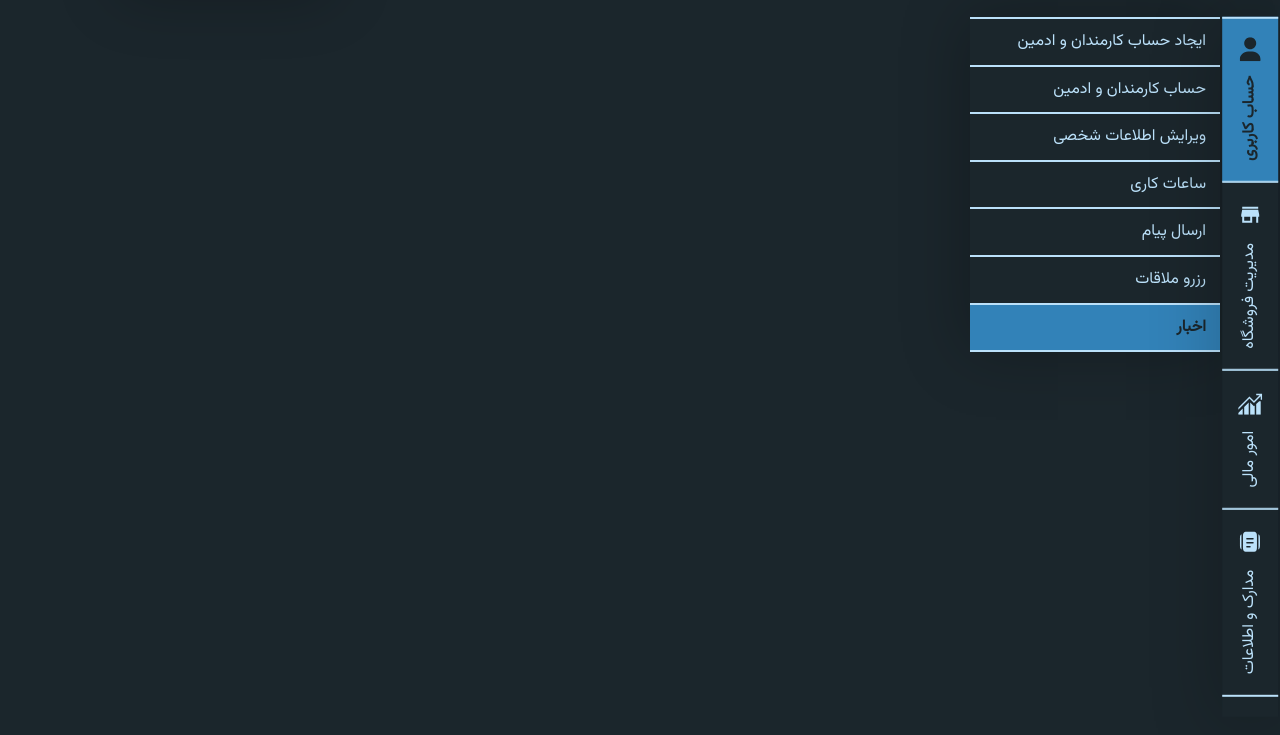
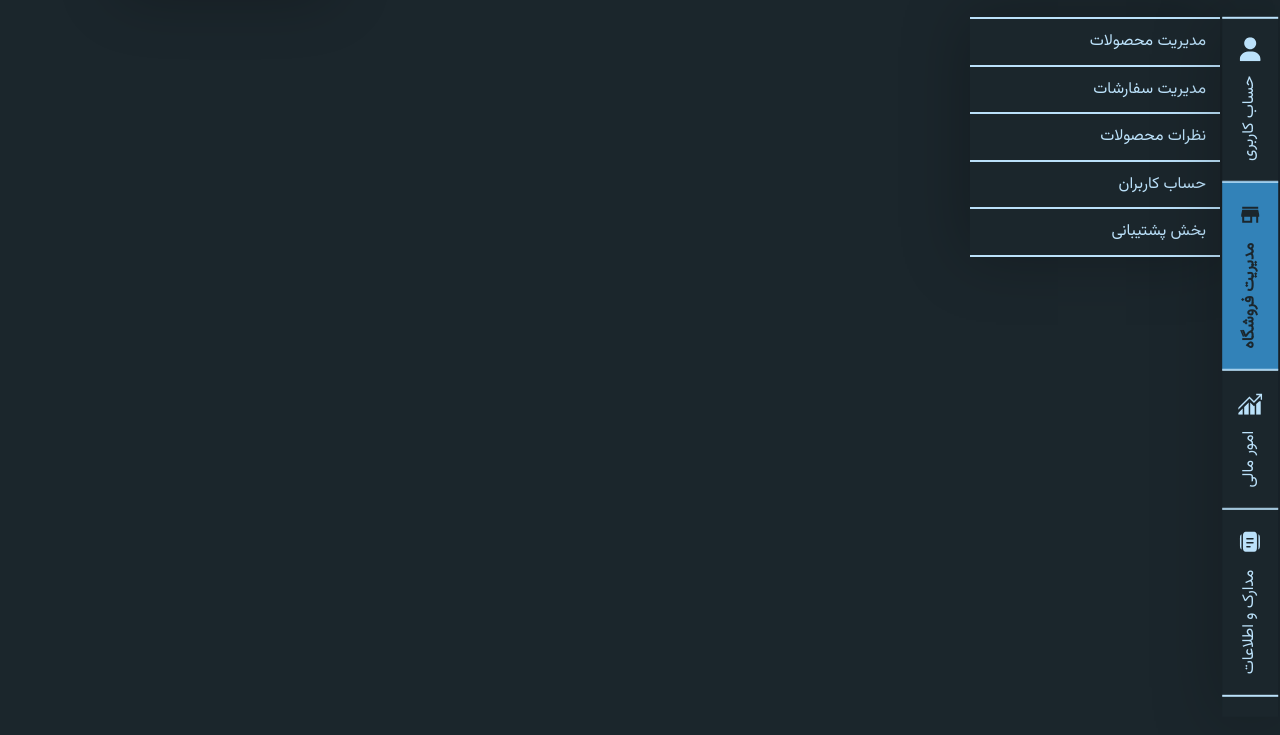
Before and after one commit to amirhossein-gorzin/cms, a plain HTML site: page index.html in a window 1280 px wide. Both pictures are taken after a click on the item "مدیریت فروشگاه". Shown: the part 83-818 px from the top of the page. Drawn offline with Linux system fonts and the light colour scheme.

Commit message:
add sidebar logic

```diff
--- a/index.html
+++ b/index.html
@@ -166,5 +166,6 @@
         </div>
     </div>
 </main>
+<script src="script/shared.js"></script>
 </body>
 </html>
--- /dev/null
+++ b/script/shared.js
@@ -0,0 +1,18 @@
+const sidebarMenuItems = document.querySelectorAll('.sidebar__menu-item')
+// const sidebarSubmenuLinks = document.querySelectorAll('.sidebar__submenu-link')
+
+sidebarMenuItems.forEach(sidebarMenuItem =>{
+    sidebarMenuItem.addEventListener('click', ()=>{
+        const sidebarMenuItemActive = document.querySelector('.active-menu')
+        const sidebarMenuItemIconActive = document.querySelector('.active-icon')
+        sidebarMenuItemIconActive.classList.remove('active-icon')
+        sidebarMenuItemActive.classList.remove('active-menu')
+        sidebarMenuItem.classList.add('active-menu')
+        sidebarMenuItem.firstElementChild.classList.add('active-icon')
+
+        const sidebarSubmenuActive = document.querySelector('.active-submenu')
+        sidebarSubmenuActive.classList.remove('active-submenu')
+        const sidebarSubmenu = document.querySelector(`#${sidebarMenuItem.dataset.menu}`)
+        sidebarSubmenu.classList.add('active-submenu')
+    })
+})
```
